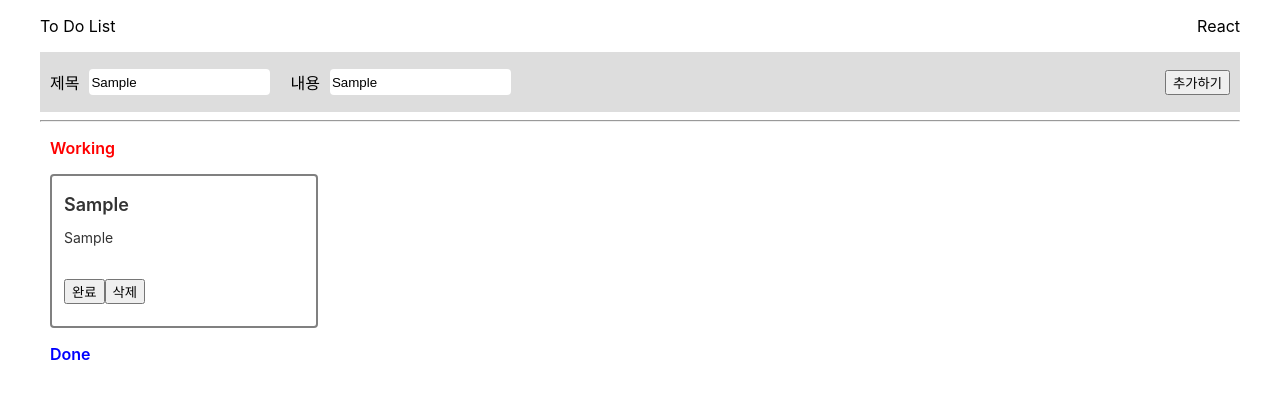
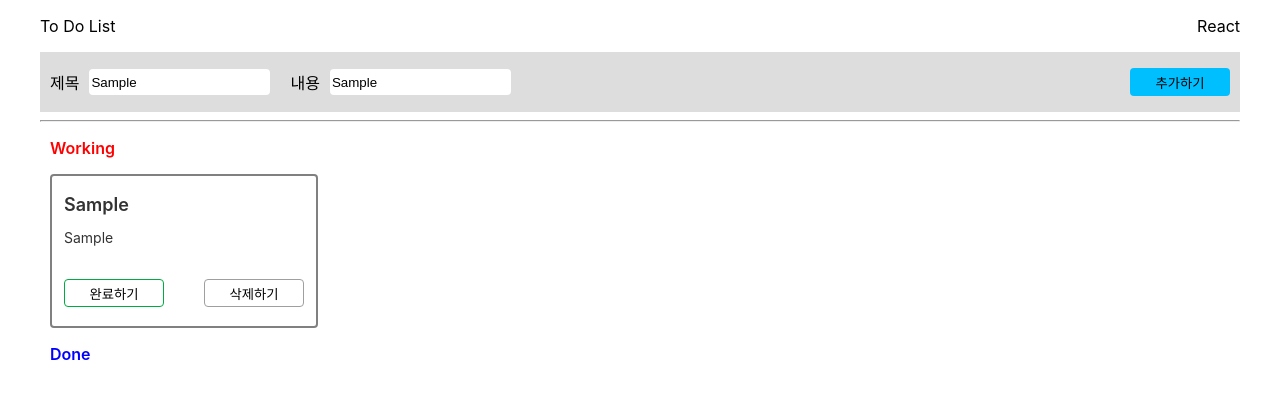
Before and after one commit to vjiji/todo-app, a React (Create React App) app: page / in a window 1280 px wide. Both pictures are taken after typing "Sample", "Sample" into the empty fields and a click on the button "추가하기". Shown: the top 398 px of the page. Built offline with nearby package versions, Linux system fonts and the light colour scheme.

Commit message:
refactor: 재사용을 위해 ActionButton컴포넌트를 분리하고, 버튼 스타일을 적용한다

```diff
--- a/src/App.css
+++ b/src/App.css
@@ -4,10 +4,14 @@
   margin: 0 auto;
 }
 
+/* header */
+
 .header {
   display: flex;
   justify-content: space-between;
 }
+
+/* add-card */
 
 .add-card__content {
   height: 60px;
@@ -35,6 +39,27 @@
   border: none;
   border-radius: 4px;
 }
+
+.action-button {
+  width: 100px;
+  height: 28px;
+  background: #fff;
+  border: 1px solid #000;
+  border-radius: 4px;
+  font-weight: 500;
+  cursor: pointer;
+}
+
+.add-card__button {
+  background: #00bfff;
+  border: none;
+
+  &:hover {
+    border: 1px solid #444;
+  }
+}
+
+/* card-list */
 
 .card-list {
   min-height: 148px;
@@ -89,3 +114,35 @@
 .card-list__card--completed {
   border: 2px solid gray;
 }
+
+.card-list__button-wrap {
+  display: flex;
+  justify-content: space-between;
+}
+
+.card-list__button--complete {
+  border: 1px solid #00ab41;
+
+  &:hover {
+    background-color: #00ab41;
+    color: #fff;
+  }
+}
+
+.card-list__button--cancel {
+  border: 1px solid #fbb117;
+
+  &:hover {
+    background-color: #fbb117;
+    color: #fff;
+  }
+}
+
+.card-list__button--delete {
+  border: 1px solid #9f9f9f;
+
+  &:hover {
+    background-color: #9f9f9f;
+    color: #fff;
+  }
+}
--- a/src/App.js
+++ b/src/App.js
@@ -2,6 +2,7 @@ import React, { useState } from "react";
 import "./App.css";
 import TextInput from "./components/TextInput";
 import Todos from "./components/Todos";
+import ActionButton from "./components/ActionButton";
 
 const App = () => {
   const [todos, setTodos] = useState([]);
@@ -57,9 +58,11 @@ const App = () => {
             />
           </div>
         </div>
-        <button className="add-card__button" onClick={addTodo}>
-          추가하기
-        </button>
+        <ActionButton
+          className={"add-card__button"}
+          onClick={addTodo}
+          text="추가하기"
+        />
       </div>
       <hr />
       <Todos
--- /dev/null
+++ b/src/components/ActionButton.jsx
@@ -0,0 +1,11 @@
+import React from "react";
+
+const ActionButton = ({ className, id, onClick, text }) => {
+  return (
+    <button className={`action-button ${className}`} id={id} onClick={onClick}>
+      {text}
+    </button>
+  );
+};
+
+export default ActionButton;
--- a/src/components/Todo.jsx
+++ b/src/components/Todo.jsx
@@ -1,17 +1,26 @@
 import React from "react";
+import ActionButton from "./ActionButton";
 
 const Todo = ({ className, todo, completeTodo, deleteTodo }) => {
-  const { id, title, content } = todo;
+  const { id, title, content, completed } = todo;
   return (
     <div className={className}>
       <p className="card-list__card-title">{title}</p>
       <p className="card-list__card-content">{content}</p>
-      <button id={id} onClick={completeTodo}>
-        완료
-      </button>
-      <button id={id} onClick={deleteTodo}>
-        삭제
-      </button>
+      <div className="card-list__button-wrap">
+        <ActionButton
+          className={`card-list__button--${completed ? "cancel" : "complete"}`}
+          id={id}
+          onClick={completeTodo}
+          text={completed ? "취소하기" : "완료하기"}
+        />
+        <ActionButton
+          className={"card-list__button--delete"}
+          id={id}
+          onClick={deleteTodo}
+          text="삭제하기"
+        />
+      </div>
     </div>
   );
 };
```
